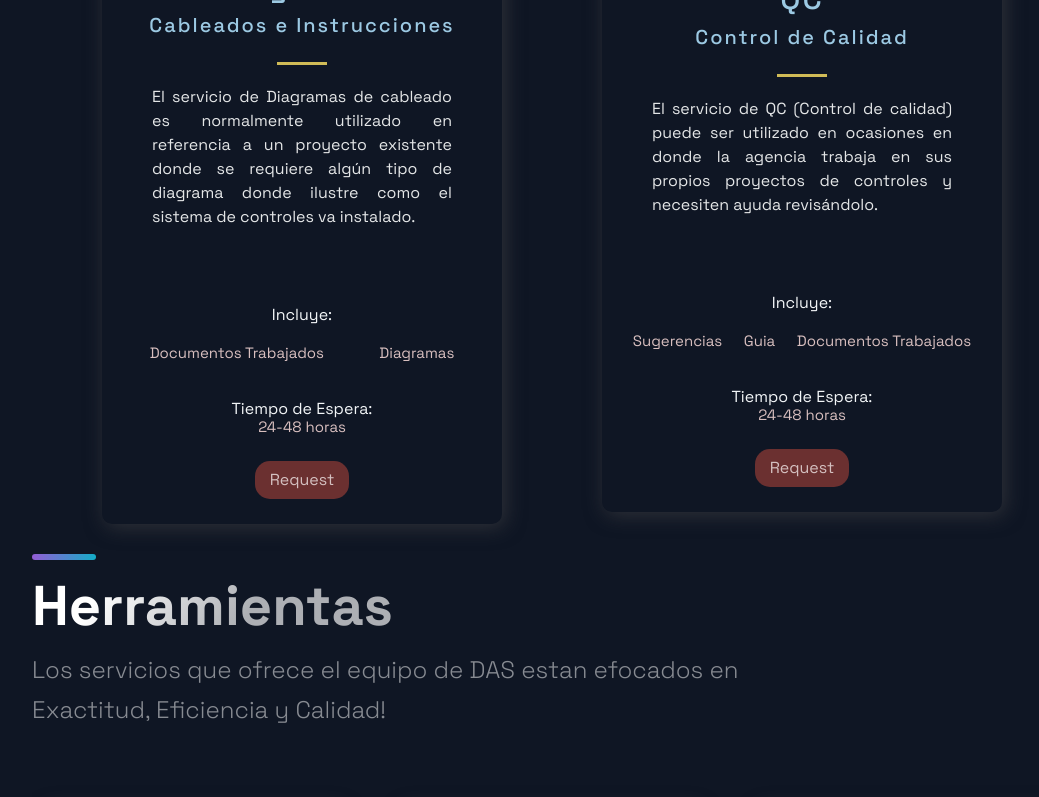
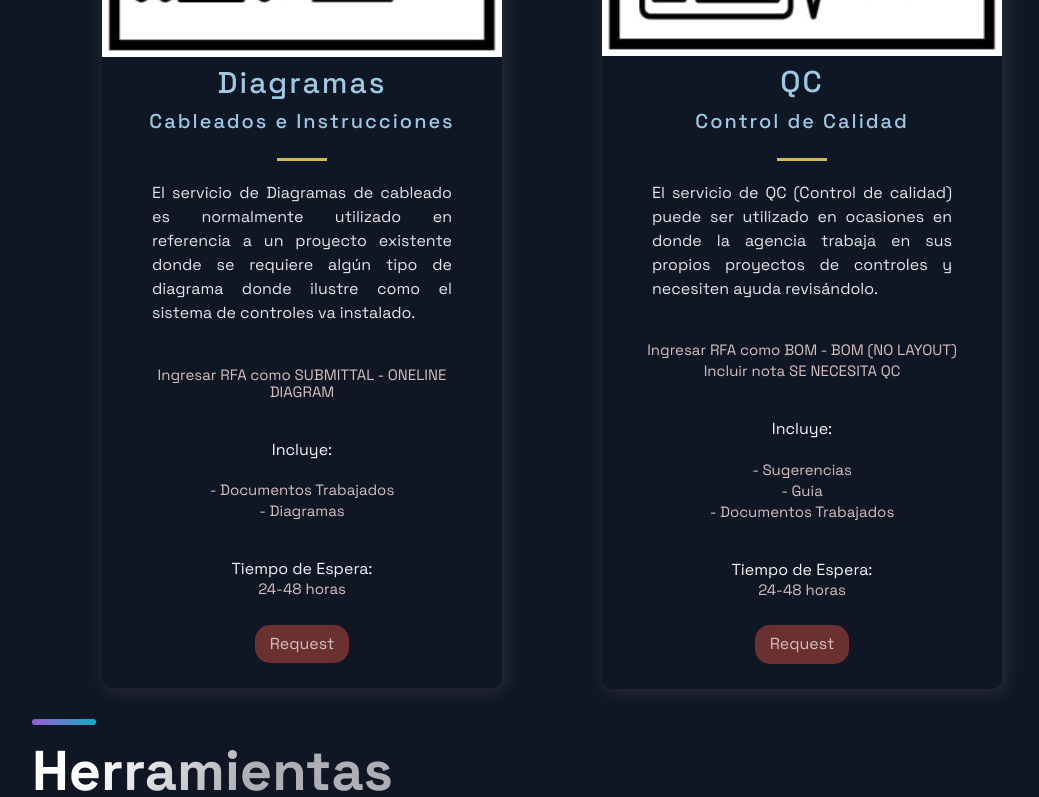
Before and after one commit to rogercerpa/controlsplaybook, a Next.js app: page / in a window 1280 px wide. Shown: the part 3383-4180 px from the top of the page, without its empty margins (88-1127 px from the left). Built offline with nearby package versions, Linux system fonts and the light colour scheme.

Commit message:
updated the options needed for services

```diff
--- a/src/components/Servicios/ServiciosStyles.js
+++ b/src/components/Servicios/ServiciosStyles.js
@@ -103,9 +103,11 @@ transition: 0.5s;
 export const TagList = styled.ul`
 display: flex;
 justify-content: space-around;
+flex-direction: column;
 padding: 2rem;
 `
 export const Tag = styled.li`
 color: #d8bfbf;
 font-size: 1.5rem;
+padding: 0.2rem;
 `
--- a/src/constants/constants.js
+++ b/src/constants/constants.js
@@ -5,7 +5,7 @@ export const servicios = [
     description: "El servicio de BUDGET (propuesta) es uno de los servicios mas rapidos el cual ofrece una lista de materiales de controles estimado",
      subdescriptions: [ '' ],
     image: '/images/budget1.jpg',
-      tags: ['BOM', 'Documentos Trabajados'],
+      tags: ['- BOM', '- Documentos Trabajados'],
     source: 'https://secure.acuitybrandslighting.net/login.aspx?ReturnUrl=http%3a%2f%2fproduct.ablagileblog.acuitybrandslighting.net%2findex.php%3futm_source%3dSmartNews+July+15+Product+Update&utm_medium=email&utm_term=&utm_content=Ordering+Info&utm_campaign=Vellum',
     visit: 'https://google.com',
     leadTime: '24-48 horas',
@@ -17,7 +17,7 @@ export const servicios = [
     description:"El servicio de BOM (Lista de Materiales) ofrece una lista de materiales precisa a los planos eléctricos, especificaciones y secuencia de operación del proyecto",
     subdescriptions: [ ''  ],
     image: '/images/BOM1.jpg',
-    tags: ['BOM', 'Documentos Trabajados'],
+    tags: ['- BOM', '- Documentos Trabajados'],
     source: 'https://secure.acuitybrandslighting.net/login.aspx?ReturnUrl=http%3a%2f%2fproduct.ablagileblog.acuitybrandslighting.net%2findex.php%3futm_source%3dSmartNews+July+15+Product+Update&utm_medium=email&utm_term=&utm_content=Ordering+Info&utm_campaign=Vellum',
     visit: 'https://google.com',
     leadTime: '2-3 dias',
@@ -29,7 +29,7 @@ export const servicios = [
     description: "El servicio de Layout este servicio incluye la lista de materiales, los planos con todos los detalles sobre el producto, notas e instrucciones de instalación",
      subdescriptions: [ ''  ],
     image: '/images/Layout1.jpg',
-      tags: ['BOM', 'Diseño de control (Planos)', 'Documentos Trabajados' ],
+      tags: ['- BOM', '- Diseño de control (Planos)', '- Documentos Trabajados' ],
     source: 'https://secure.acuitybrandslighting.net/login.aspx?ReturnUrl=http%3a%2f%2fproduct.ablagileblog.acuitybrandslighting.net%2findex.php%3futm_source%3dSmartNews+July+15+Product+Update&utm_medium=email&utm_term=&utm_content=Ordering+Info&utm_campaign=Vellum',
     visit: 'https://google.com',
     leadTime: '2-3 dias',
@@ -41,7 +41,7 @@ export const servicios = [
     description: "El servicio de Submittal Package este servicio es normalmente solicitado en las fases finales del proyecto donde se requiere incluir toda información sobre el proyecto",
     subdescriptions: [ 'Secuencia de operacion', 'Diagramas de risers ', 'Fichas tecnicas'  ],
     image: '/images/submittal1.jpg',
-    tags: ['BOM', 'Diseño de control (Planos)', 'Documentos Trabajados'],
+    tags: ['- BOM', '- Diseño de control (Planos)', '- Documentos Trabajados'],
     source: 'https://secure.acuitybrandslighting.net/login.aspx?ReturnUrl=http%3a%2f%2fproduct.ablagileblog.acuitybrandslighting.net%2findex.php%3futm_source%3dSmartNews+July+15+Product+Update&utm_medium=email&utm_term=&utm_content=Ordering+Info&utm_campaign=Vellum',
     visit: 'https://google.com',
     leadTime: '3-4 dias',
@@ -51,9 +51,9 @@ export const servicios = [
       title: 'Diagramas',
       subtitle:"Cableados e Instrucciones",
     description: "El servicio de Diagramas de cableado es normalmente utilizado en referencia a un proyecto existente donde se requiere algún tipo de diagrama donde ilustre como el sistema de controles va instalado.",
-    subdescriptions: [ ''  ],
+    subdescriptions: [ 'Ingresar RFA como SUBMITTAL - ONELINE DIAGRAM'  ],
       image: '/images/diagrams1.jpg',
-    tags: ['Documentos Trabajados', 'Diagramas'],
+    tags: ['- Documentos Trabajados', '- Diagramas'],
     source: 'https://secure.acuitybrandslighting.net/login.aspx?ReturnUrl=http%3a%2f%2fproduct.ablagileblog.acuitybrandslighting.net%2findex.php%3futm_source%3dSmartNews+July+15+Product+Update&utm_medium=email&utm_term=&utm_content=Ordering+Info&utm_campaign=Vellum',
       visit: 'https://google.com',
     leadTime: '24-48 horas',
@@ -63,9 +63,9 @@ export const servicios = [
         title: 'QC',
         subtitle:"Control de Calidad",
     description: "El servicio de QC (Control de calidad) puede ser utilizado en ocasiones en donde la agencia trabaja en sus propios proyectos de controles y necesiten ayuda revisándolo.",
-    subdescriptions: [ ''  ],
+    subdescriptions: [ 'Ingresar RFA como BOM - BOM (NO LAYOUT)', 'Incluir nota SE NECESITA QC'  ],
         image: '/images/QC1.jpg',
-    tags: ['Sugerencias', 'Guia', 'Documentos Trabajados'],
+    tags: ['- Sugerencias', '- Guia', '- Documentos Trabajados'],
     source: 'https://secure.acuitybrandslighting.net/login.aspx?ReturnUrl=http%3a%2f%2fproduct.ablagileblog.acuitybrandslighting.net%2findex.php%3futm_source%3dSmartNews+July+15+Product+Update&utm_medium=email&utm_term=&utm_content=Ordering+Info&utm_campaign=Vellum',
         visit: 'https://google.com',
     leadTime: '24-48 horas',
```
